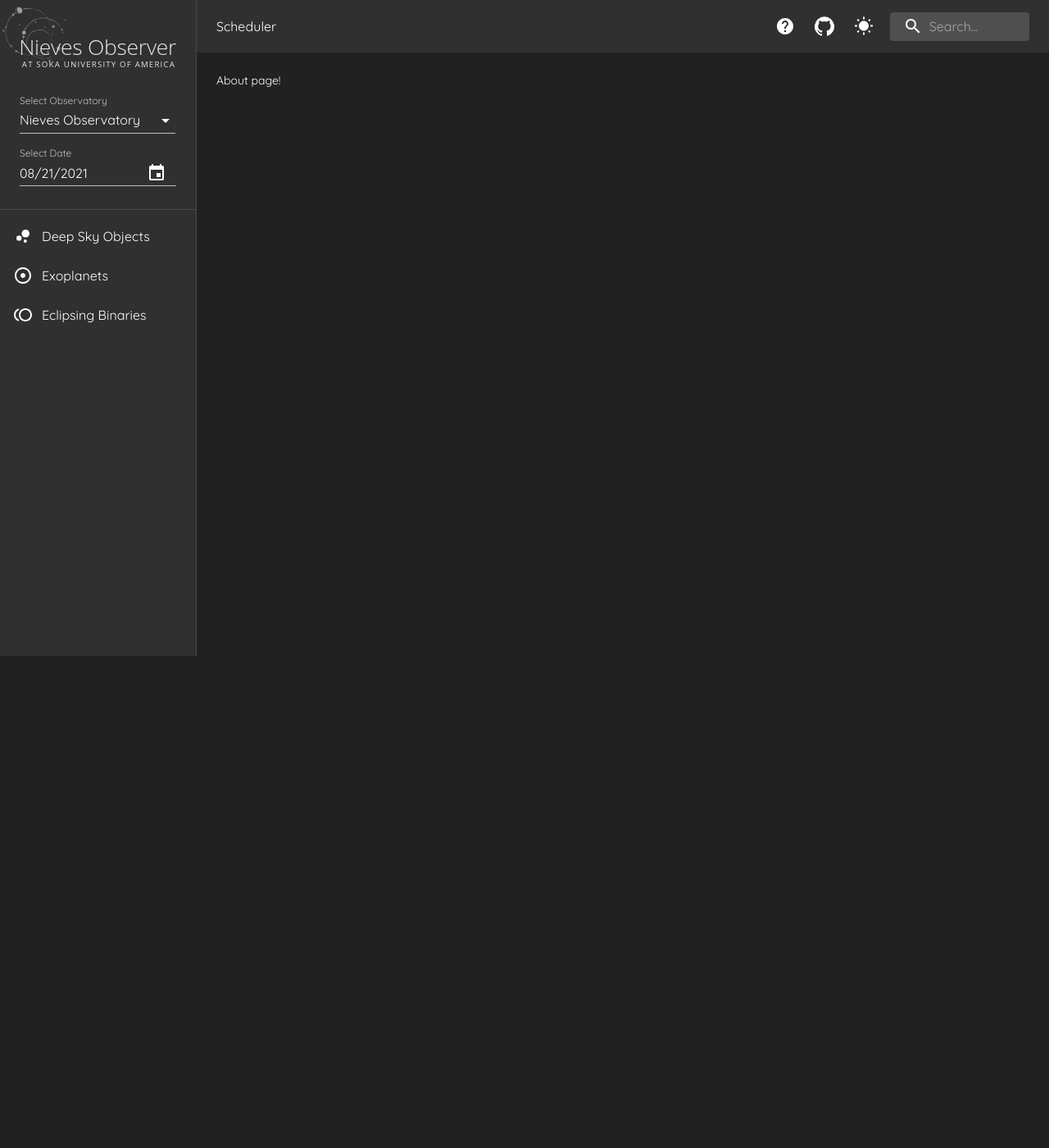
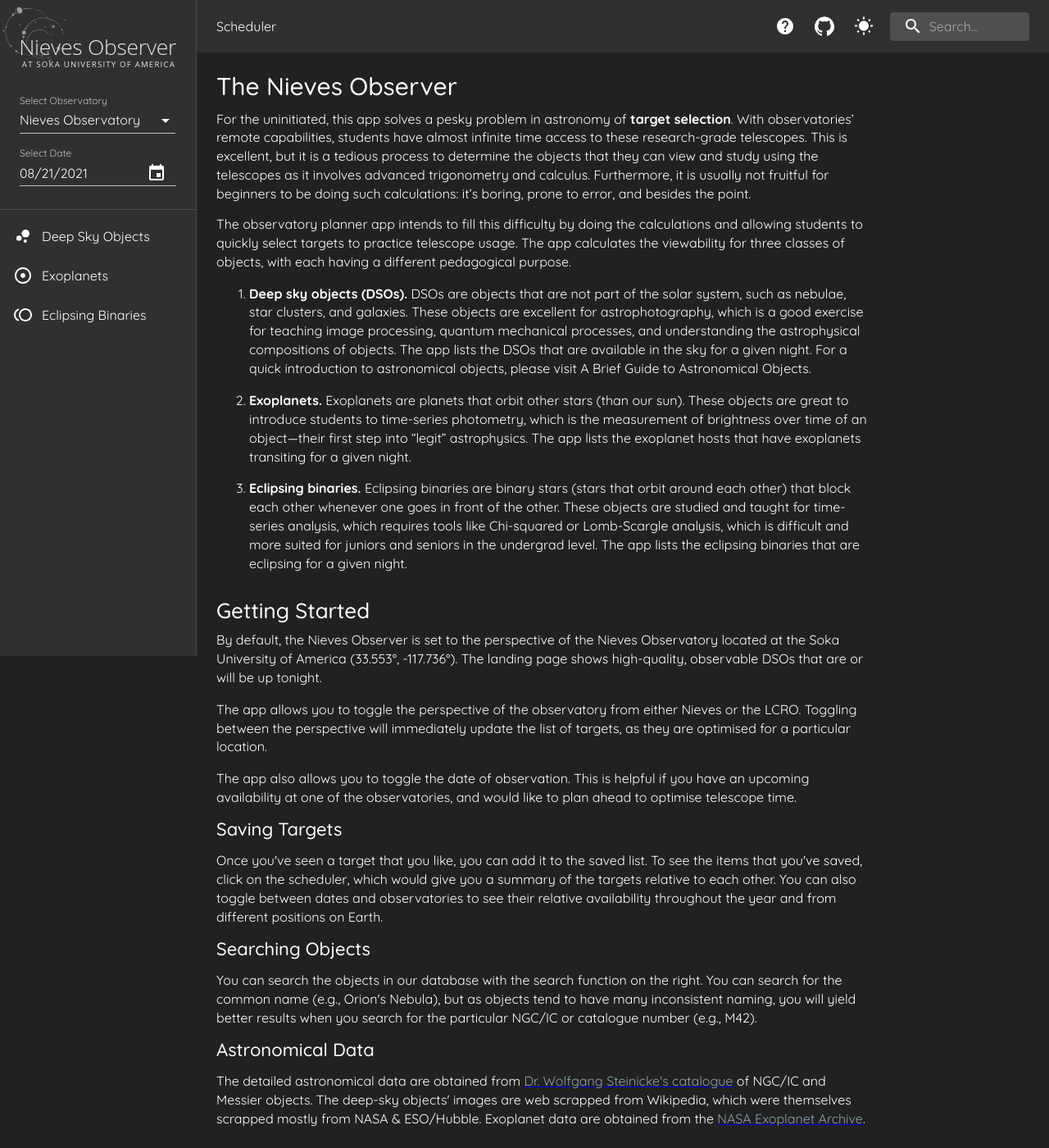
Before and after one commit to littleplato/nieves-observer, a React (Create React App) app in the folder client/: page /about in a window 1280 px wide. Shown: the whole page at 82% size. Before the commit the page ends 800 px from the top, so only its background shows below. Built offline with nearby package versions, Linux system fonts and the light colour scheme.

Commit message:
feat: 🎸 Populate about page

```diff
--- a/client/src/pages/About.js
+++ b/client/src/pages/About.js
@@ -1,5 +1,172 @@
 import React from "react";
+import { makeStyles } from "@material-ui/core/styles";
+import Typography from "@material-ui/core/Typography";
+
+const useStyles = makeStyles((theme) => ({
+  root: {
+    maxWidth: 800,
+  },
+  about: {
+    marginBottom: 30,
+  },
+  reading: {
+    fontSize: 16,
+  },
+}));
 
 export default function About() {
-  return <div>About page!</div>;
+  const classes = useStyles();
+  return (
+    <div className={classes.root}>
+      <div className={classes.about}>
+        <Typography variant="h1" gutterBottom>
+          The Nieves Observer
+        </Typography>
+        <Typography variant="p" className={classes.reading}>
+          For the uninitiated, this app solves a pesky problem in astronomy of
+          <strong> target selection</strong>. With observatories’ remote
+          capabilities, students have almost infinite time access to these
+          research-grade telescopes. This is excellent, but it is a tedious
+          process to determine the objects that they can view and study using
+          the telescopes as it involves advanced trigonometry and calculus.
+          Furthermore, it is usually not fruitful for beginners to be doing such
+          calculations: it’s boring, prone to error, and besides the point.
+        </Typography>
+        <p />
+        <Typography variant="p" className={classes.reading}>
+          The observatory planner app intends to fill this difficulty by doing
+          the calculations and allowing students to quickly select targets to
+          practice telescope usage. The app calculates the viewability for three
+          classes of objects, with each having a different pedagogical purpose.
+        </Typography>
+        <Typography variant="p" className={classes.reading}>
+          <ol>
+            <li>
+              <strong>Deep sky objects (DSOs).</strong> DSOs are objects that
+              are not part of the solar system, such as nebulae, star clusters,
+              and galaxies. These objects are excellent for astrophotography,
+              which is a good exercise for teaching image processing, quantum
+              mechanical processes, and understanding the astrophysical
+              compositions of objects. The app lists the DSOs that are available
+              in the sky for a given night. For a quick introduction to
+              astronomical objects, please visit A Brief Guide to Astronomical
+              Objects.
+            </li>
+            <p />
+            <li>
+              <strong>Exoplanets.</strong> Exoplanets are planets that orbit
+              other stars (than our sun). These objects are great to introduce
+              students to time-series photometry, which is the measurement of
+              brightness over time of an object—their first step into “legit”
+              astrophysics. The app lists the exoplanet hosts that have
+              exoplanets transiting for a given night.
+            </li>
+            <p />
+            <li>
+              <strong>Eclipsing binaries.</strong> Eclipsing binaries are binary
+              stars (stars that orbit around each other) that block each other
+              whenever one goes in front of the other. These objects are studied
+              and taught for time-series analysis, which requires tools like
+              Chi-squared or Lomb-Scargle analysis, which is difficult and more
+              suited for juniors and seniors in the undergrad level. The app
+              lists the eclipsing binaries that are eclipsing for a given night.
+            </li>
+          </ol>
+        </Typography>
+      </div>
+      <div>
+        <p />
+        <Typography
+          variant="h2"
+          style={{ fontSize: 26, fontWeight: 500 }}
+          gutterBottom
+        >
+          Getting Started
+        </Typography>
+        <Typography variant="p" className={classes.reading}>
+          By default, the Nieves Observer is set to the perspective of the
+          Nieves Observatory located at the Soka University of America (33.553°,
+          -117.736°). The landing page shows high-quality, observable DSOs that
+          are or will be up tonight.
+          <p />
+          The app allows you to toggle the perspective of the observatory from
+          either Nieves or the LCRO. Toggling between the perspective will
+          immediately update the list of targets, as they are optimised for a
+          particular location.
+          <p /> The app also allows you to toggle the date of observation. This
+          is helpful if you have an upcoming availability at one of the
+          observatories, and would like to plan ahead to optimise telescope
+          time.
+        </Typography>
+        <p />
+        <Typography
+          variant="h2"
+          style={{ fontSize: 22, fontWeight: 500 }}
+          gutterBottom
+        >
+          Saving Targets
+        </Typography>
+        <p />
+
+        <Typography variant="p" className={classes.reading}>
+          Once you've seen a target that you like, you can add it to the saved
+          list. To see the items that you've saved, click on the scheduler,
+          which would give you a summary of the targets relative to each other.
+          You can also toggle between dates and observatories to see their
+          relative availability throughout the year and from different positions
+          on Earth.
+        </Typography>
+        <p />
+        <Typography
+          variant="h2"
+          style={{ fontSize: 22, fontWeight: 500 }}
+          gutterBottom
+        >
+          Searching Objects
+        </Typography>
+        <p />
+        <Typography variant="p" className={classes.reading}>
+          You can search the objects in our database with the search function on
+          the right. You can search for the common name (e.g., Orion's Nebula),
+          but as objects tend to have many inconsistent naming, you will yield
+          better results when you search for the particular NGC/IC or catalogue
+          number (e.g., M42).
+        </Typography>
+        <p />
+        <Typography
+          variant="h2"
+          style={{ fontSize: 22, fontWeight: 500 }}
+          gutterBottom
+        >
+          Astronomical Data
+        </Typography>
+        <p />
+        <Typography variant="p" className={classes.reading}>
+          The detailed astronomical data are obtained from{" "}
+          <a
+            href="http://www.klima-luft.de/steinicke/ngcic/ngcic_e.htm"
+            target="_blank"
+            rel="noreferrer"
+          >
+            <Typography variant="p" color="primary">
+              Dr. Wolfgang Steinicke's catalogue
+            </Typography>
+          </a>{" "}
+          of NGC/IC and Messier objects. The deep-sky objects' images are web
+          scrapped from Wikipedia, which were themselves scrapped mostly from
+          NASA & ESO/Hubble. Exoplanet data are obtained from the{" "}
+          <a
+            href="https://exoplanetarchive.ipac.caltech.edu/"
+            target="_blank"
+            rel="noreferrer"
+          >
+            <Typography variant="p" color="primary">
+              NASA Exoplanet Archive
+            </Typography>
+          </a>
+          .
+        </Typography>
+      </div>
+    </div>
+  );
 }
```
